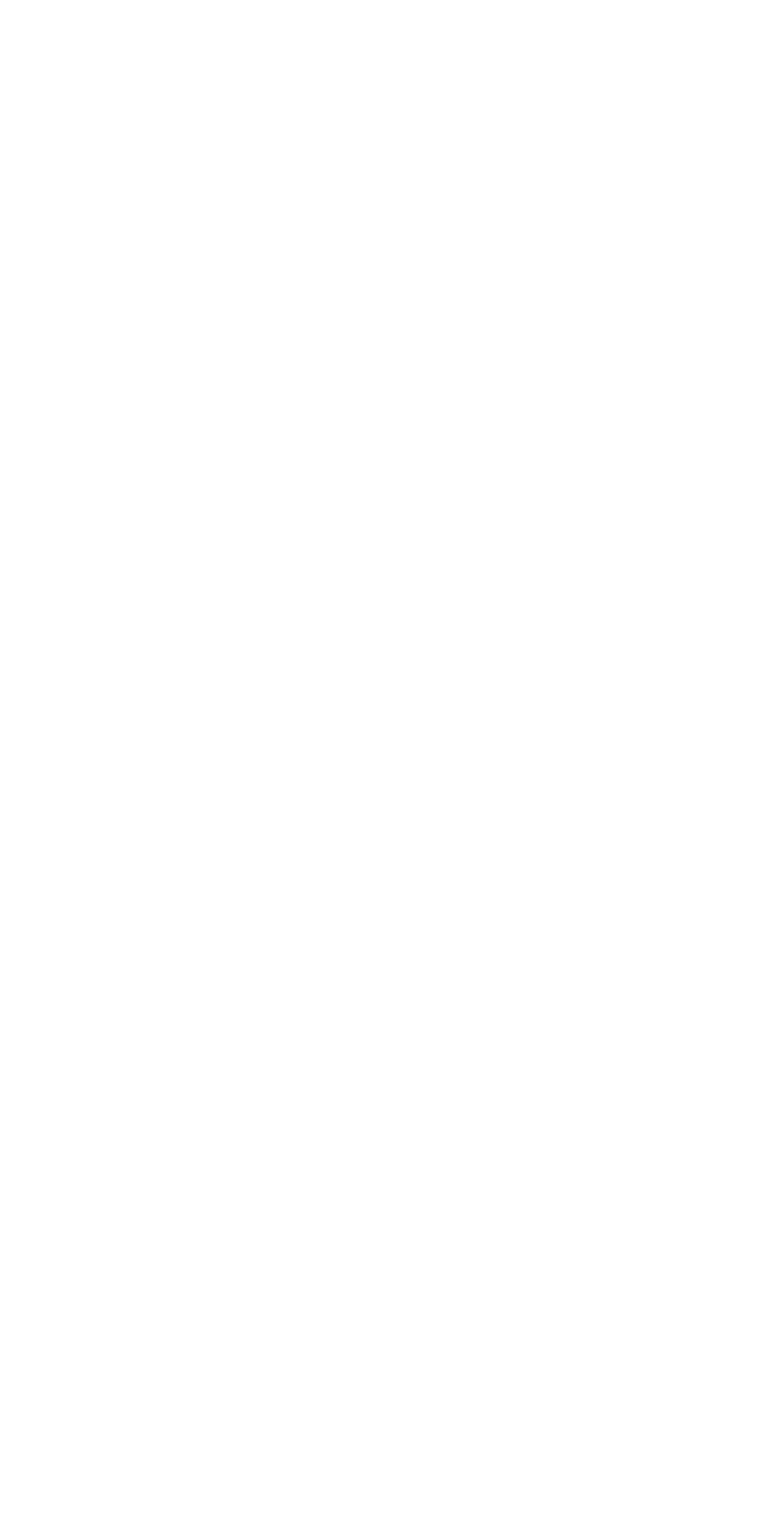
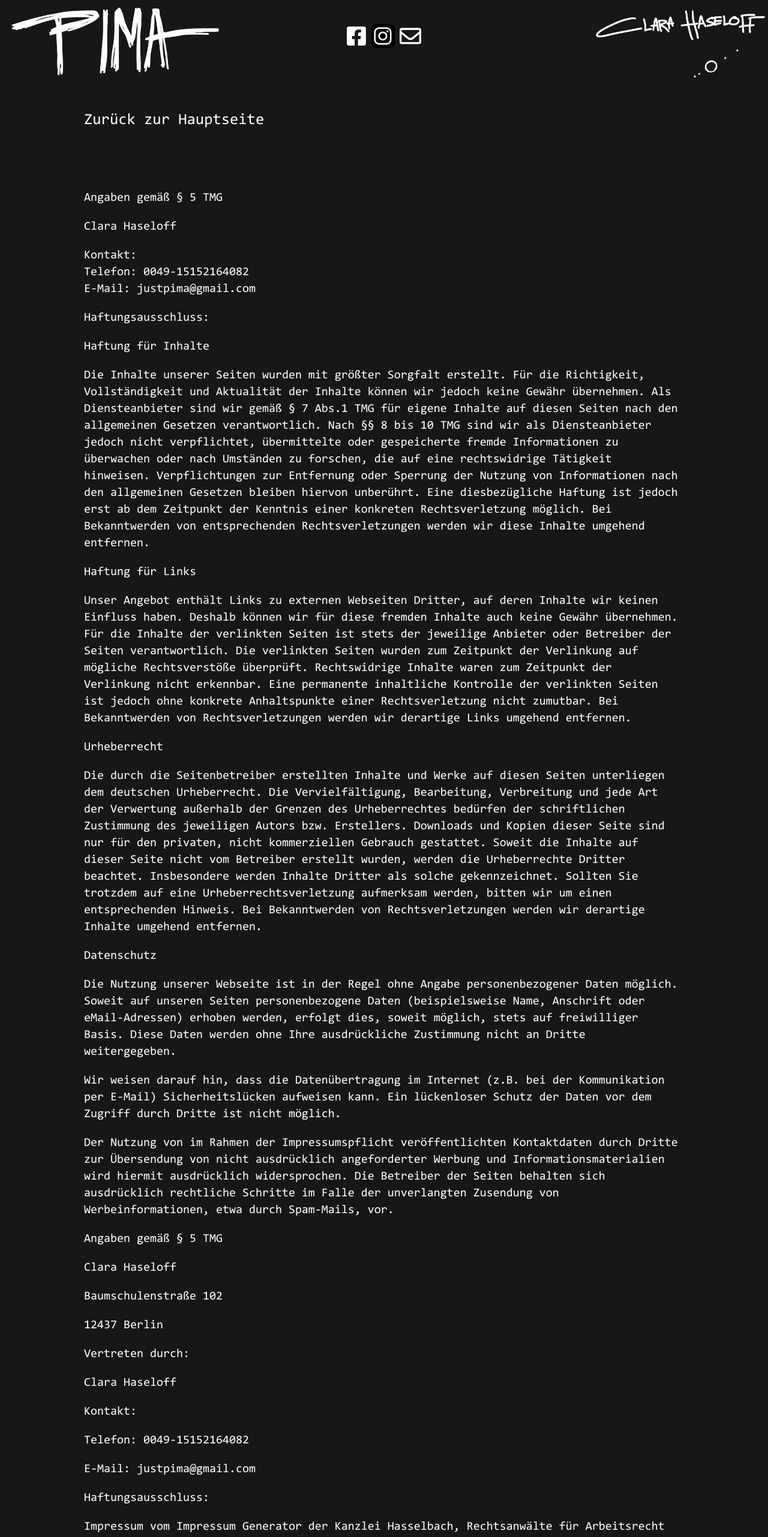
Before and after one commit to christophfranke/clara-pima, a Nuxt app: page /impressum in a window 1280 px wide. Before the commit this address had no page. Shown: the top 2563 px of the page at 60% size. Before the commit the page ends 800 px from the top, so only its background shows below. Built offline with nearby package versions, Linux system fonts and the light colour scheme.

Commit message:
completed first draft of webpage

```diff
--- /dev/null
+++ b/layouts/default.vue
@@ -0,0 +1,141 @@
+<template>
+  <div>
+    <div class="social">
+      <a class="link" href="https://www.facebook.com/Pimamip" target="_blank">
+        <svg class="facebook" viewBox="0 30 448 450">
+          <use xlink:href="/facebook.svg#icon" />
+        </svg>
+      </a>
+      <a class="link" href="https://www.instagram.com/daspima/" target="_blank">
+        <img class="instagram hover" src="/instagram.svg">
+        <img class="instagram white" src="/instagram-white.svg">
+      </a>
+      <a class="link" href="mailto:justpima@gmail.com" target="_blank">
+        <svg class="email" viewBox="0 0 512 512">
+          <use xlink:href="/email.svg#icon" />
+        </svg>
+      </a>
+    </div>
+
+    <header class="header">
+      <div class="left">
+        <nuxt-link to="/">
+          <img class="pima" src="/IMG_0663_PNG.webp" />
+        </nuxt-link>
+      </div>
+      <div class="right">
+        <img class="name" src="/IMG_0665_PNG.webp" />
+        <img class="dots" src="/IMG_0666_PNG.webp" />
+      </div>
+    </header>
+
+    <nuxt/>
+  </div>
+</template>
+
+<style>
+body {
+  background-color: #171717;
+  color: white;
+
+  font-family: 'Consola', monospace;
+  font-weight: normal;
+}
+
+@font-face {
+  font-family: 'Consola';
+  src: url('/CONSOLA.TTF') format('truetype');
+}
+</style>
+
+<style lang="scss" scoped>
+.header {
+  position: fixed;
+  top: 0;
+  left: 0;
+  right: 0;
+  pointer-events: none;
+
+  display: flex;
+  justify-content: space-between;
+  align-items: flex-start;
+
+  .left {
+    width: 400px;
+    pointer-events: auto;
+  }
+
+  .pima {
+    width: 100%;
+    -webkit-filter: grayscale(1) invert(1);
+    filter: grayscale(1) invert(1);
+  }
+
+  .right {
+    width: 400px;
+  }
+
+  .name {
+    display: block;
+    width: 100%;
+    -webkit-filter: grayscale(1) invert(1);
+    filter: grayscale(1) invert(1);
+  }
+
+  .dots {
+    width: 50%;
+    -webkit-filter: grayscale(1) invert(1);
+    filter: grayscale(1) invert(1);
+    transform: translate(100%, -50%);
+  }
+}
+
+.social {
+  margin-top: 40px;
+  display: flex;
+  justify-content: center;
+  align-items: center;
+
+  .link {
+    margin: 0 4px;
+  }
+
+}
+
+.facebook {
+  height: 32px;
+  color: white;
+  a:hover & {
+    background-color: white;
+    background: linear-gradient(90deg, rgba(0,0,0,0) 0%, rgba(255,255,255,1) 10%, rgba(255,255,255,1) 90%, rgba(0,0,0,0) 100%);
+    color: #3b5998;
+  }
+}
+
+.instagram {
+  height: 40px;
+  width: auto;
+
+  &.hover {
+    display: none;
+  }
+
+  a:hover & {
+    display: none;
+    &.hover {
+      display: inline-block;
+    }
+  }
+}
+
+.email {
+  height: 36px;
+  padding: 0 5px;
+  margin: 0 -5px;
+  color: white;
+  a:hover & {
+    background-color: white;
+    color: black;
+  }
+}
+</style>
--- /dev/null
+++ b/pages/impressum.vue
@@ -0,0 +1,79 @@
+<template>
+  <div class="main">
+    <div class="back"><nuxt-link to="/">Zurück zur Hauptseite</nuxt-link></div>
+    <p>Angaben gemäß § 5 TMG</p>
+
+    <p>Clara Haseloff</p>
+
+    <p>
+    Kontakt: <br />
+    Telefon: 0049-15152164082<br />
+    E-Mail: justpima@gmail.com<br />
+    </p>
+
+    <p>Haftungsausschluss: </p>
+
+    <p>Haftung für Inhalte</p>
+
+    <p>Die Inhalte unserer Seiten wurden mit größter Sorgfalt erstellt. Für die Richtigkeit, Vollständigkeit und Aktualität der Inhalte können wir jedoch keine Gewähr übernehmen. Als Diensteanbieter sind wir gemäß § 7 Abs.1 TMG für eigene Inhalte auf diesen Seiten nach den allgemeinen Gesetzen verantwortlich. Nach §§ 8 bis 10 TMG sind wir als Diensteanbieter jedoch nicht verpflichtet, übermittelte oder gespeicherte fremde Informationen zu überwachen oder nach Umständen zu forschen, die auf eine rechtswidrige Tätigkeit hinweisen. Verpflichtungen zur Entfernung oder Sperrung der Nutzung von Informationen nach den allgemeinen Gesetzen bleiben hiervon unberührt. Eine diesbezügliche Haftung ist jedoch erst ab dem Zeitpunkt der Kenntnis einer konkreten Rechtsverletzung möglich. Bei Bekanntwerden von entsprechenden Rechtsverletzungen werden wir diese Inhalte umgehend entfernen.</p>
+
+    <p>Haftung für Links</p>
+
+    <p>Unser Angebot enthält Links zu externen Webseiten Dritter, auf deren Inhalte wir keinen Einfluss haben. Deshalb können wir für diese fremden Inhalte auch keine Gewähr übernehmen. Für die Inhalte der verlinkten Seiten ist stets der jeweilige Anbieter oder Betreiber der Seiten verantwortlich. Die verlinkten Seiten wurden zum Zeitpunkt der Verlinkung auf mögliche Rechtsverstöße überprüft. Rechtswidrige Inhalte waren zum Zeitpunkt der Verlinkung nicht erkennbar. Eine permanente inhaltliche Kontrolle der verlinkten Seiten ist jedoch ohne konkrete Anhaltspunkte einer Rechtsverletzung nicht zumutbar. Bei Bekanntwerden von Rechtsverletzungen werden wir derartige Links umgehend entfernen.</p>
+
+    <p>Urheberrecht</p>
+
+    <p>Die durch die Seitenbetreiber erstellten Inhalte und Werke auf diesen Seiten unterliegen dem deutschen Urheberrecht. Die Vervielfältigung, Bearbeitung, Verbreitung und jede Art der Verwertung außerhalb der Grenzen des Urheberrechtes bedürfen der schriftlichen Zustimmung des jeweiligen Autors bzw. Erstellers. Downloads und Kopien dieser Seite sind nur für den privaten, nicht kommerziellen Gebrauch gestattet. Soweit die Inhalte auf dieser Seite nicht vom Betreiber erstellt wurden, werden die Urheberrechte Dritter beachtet. Insbesondere werden Inhalte Dritter als solche gekennzeichnet. Sollten Sie trotzdem auf eine Urheberrechtsverletzung aufmerksam werden, bitten wir um einen entsprechenden Hinweis. Bei Bekanntwerden von Rechtsverletzungen werden wir derartige Inhalte umgehend entfernen.</p>
+
+    <p>Datenschutz</p>
+
+    <p>Die Nutzung unserer Webseite ist in der Regel ohne Angabe personenbezogener Daten möglich. Soweit auf unseren Seiten personenbezogene Daten (beispielsweise Name, Anschrift oder eMail-Adressen) erhoben werden, erfolgt dies, soweit möglich, stets auf freiwilliger Basis. Diese Daten werden ohne Ihre ausdrückliche Zustimmung nicht an Dritte weitergegeben. </p>
+
+    <p>Wir weisen darauf hin, dass die Datenübertragung im Internet (z.B. bei der Kommunikation per E-Mail) Sicherheitslücken aufweisen kann. Ein lückenloser Schutz der Daten vor dem Zugriff durch Dritte ist nicht möglich. </p>
+
+    <p>Der Nutzung von im Rahmen der Impressumspflicht veröffentlichten Kontaktdaten durch Dritte zur Übersendung von nicht ausdrücklich angeforderter Werbung und Informationsmaterialien wird hiermit ausdrücklich widersprochen. Die Betreiber der Seiten behalten sich ausdrücklich rechtliche Schritte im Falle der unverlangten Zusendung von Werbeinformationen, etwa durch Spam-Mails, vor.</p>
+
+    <p>Angaben gemäß § 5 TMG</p>
+
+    <p>Clara Haseloff </p>
+    <p>Baumschulenstraße 102</p>
+    <p>12437 Berlin </p>
+
+    <p>Vertreten durch: </p>
+    <p>Clara Haseloff</p>
+
+    <p>Kontakt: </p>
+    <p>Telefon: 0049-15152164082</p>
+    <p>E-Mail: justpima@gmail.com</p>
+
+    <p>Haftungsausschluss: </p>
+
+    <p>Impressum vom Impressum Generator der Kanzlei Hasselbach, Rechtsanwälte für Arbeitsrecht und Familienrecht</p>
+  </div>
+</template>
+
+<style lang="scss" scoped>
+.main {
+  width: 80vw;
+  max-width: 1000px;
+  margin: 100px auto;
+
+  p {
+    font-size: 20px;
+    line-height: 1.4;
+  }
+
+  .back {
+    margin-bottom: 100px;
+  }
+
+  a {
+    font-size: 26px;
+    color: white;
+    text-decoration: none;
+    &:hover {
+      text-decoration: underline;
+    }
+  }
+}
+</style>
--- a/pages/index.vue
+++ b/pages/index.vue
@@ -1,27 +1,5 @@
 <template>
   <div>
-    <div class="social">
-      <a class="link" href="https://www.facebook.com/Pimamip" target="_blank">
-        <svg class="facebook" viewBox="0 30 448 450">
-          <use xlink:href="/facebook.svg#icon" />
-        </svg>
-      </a>
-      <a class="link" href="https://www.instagram.com/daspima/" target="_blank">
-        <img class="instagram hover" src="/instagram.svg">
-        <img class="instagram white" src="/instagram-white.svg">
-      </a>
-    </div>
-
-    <header class="header">
-      <div class="left">
-        <img class="pima" src="/IMG_0663_PNG.webp" />
-      </div>
-      <div class="right">
-        <img class="name" src="/IMG_0665_PNG.webp" />
-        <img class="dots" src="/IMG_0666_PNG.webp" />
-      </div>
-    </header>
-
     <div class="main">
       <img class="picture" src="/53892d_efb7351168b34e73a09d86d2ace5a2a1_mv2_d_2000_1333_s_2.webp" />
       <img class="picture" src="/53892d_ca8fffb156274b008d115bb951952bb3_mv2_d_2000_3000_s_2.webp" />
@@ -39,6 +17,7 @@
         <img class="book-page" src="/53892d_01dfd7090f274b8aa970749652dd52a1_mv2.webp" />
         <div />
         <img class="book-page" src="/53892d_a8fa60892753494b8e092ebaed225a71_mv2.webp" />
+        <div />
       </div>
     </div>
 
@@ -51,6 +30,11 @@
         <p class="description">artist, author, photograph and yoga teacher, living in Berlin.</p>
       </div>
     </div>
+
+    <footer class="footer">
+      <nuxt-link to="/impressum">Impressum</nuxt-link>
+      <a href="mailto:mailto:justpima@gmail.com">Kontakt</a>
+    </footer>
   </div>
 </template>
 
@@ -60,93 +44,8 @@ export default {
 }
 </script>
 
-<style>
-body {
-  background-color: #171717;
-  color: white;
-}
-</style>
 
 <style lang="scss" scoped>
-.header {
-  position: fixed;
-  top: 0;
-  left: 0;
-  right: 0;
-  pointer-events: none;
-
-  display: flex;
-  justify-content: space-between;
-  align-items: flex-start;
-
-  .left {
-    width: 400px;
-  }
-
-  .pima {
-    width: 100%;
-    -webkit-filter: grayscale(1) invert(1);
-    filter: grayscale(1) invert(1);
-  }
-
-  .right {
-    width: 400px;
-  }
-
-  .name {
-    display: block;
-    width: 100%;
-    -webkit-filter: grayscale(1) invert(1);
-    filter: grayscale(1) invert(1);
-  }
-
-  .dots {
-    width: 50%;
-    -webkit-filter: grayscale(1) invert(1);
-    filter: grayscale(1) invert(1);
-    transform: translate(100%, -50%);
-  }
-}
-
-.social {
-  margin-top: 40px;
-  display: flex;
-  justify-content: center;
-  align-items: center;
-
-  .link {
-    margin: 0 4px;
-  }
-
-}
-
-.facebook {
-  height: 32px;
-  color: white;
-  a:hover & {
-    background-color: white;
-    background: linear-gradient(90deg, rgba(0,0,0,0) 0%, rgba(255,255,255,1) 10%, rgba(255,255,255,1) 90%, rgba(0,0,0,0) 100%);
-    color: #3b5998;
-  }
-}
-
-.instagram {
-  height: 40px;
-  width: auto;
-
-  &.hover {
-    display: none;
-  }
-
-  a:hover & {
-    display: none;
-    &.hover {
-      display: inline-block;
-    }
-  }
-}
-
-
 .main {
   margin-top: -225px;
 }
@@ -164,10 +63,22 @@ body {
   display: grid;
   grid-gap: 0;
   grid-template-columns: 1fr 1fr 1fr;
-}
 
-.book-page {
-  width: 100%
+  > * {
+    width: 100%;
+    border-bottom: 3px solid white;
+
+    &:nth-last-child(1),
+    &:nth-last-child(2),
+    &:nth-last-child(3) {
+      border-bottom: none;
+    }
+    &:nth-child(3n + 2) {
+      width: calc(100% - 6px);
+      border-right: 3px solid white;
+      border-left: 3px solid white;
+    }
+  }
 }
 
 .book-description {
@@ -177,21 +88,12 @@ body {
   flex-direction: column;
 }
 
-@font-face {
-  font-family: 'Consola';
-  src: url('/CONSOLA.TTF') format('truetype');
-}
-
 .book-title {
-  font-family: 'Consola', monospace;
-  font-weight: normal;
   text-align: center;
   font-size: 40px;
   margin: 0;
 }
 .book-subtitle {
-  font-family: 'Consola', monospace;
-  font-weight: normal;
   text-align: center;
   font-size: 24px;
   margin-top: 20px;
@@ -234,4 +136,18 @@ body {
   }
 }
 
+.footer {
+  margin: 100px 0;
+  text-align: center;
+  font-size: 20px;
+
+  a {
+    color: white;
+    text-decoration: none;
+    &:hover {
+      text-decoration: underline;
+    }
+  }
+}
+
 </style>
```
Also changed, not shown: static/email.svg (added).
